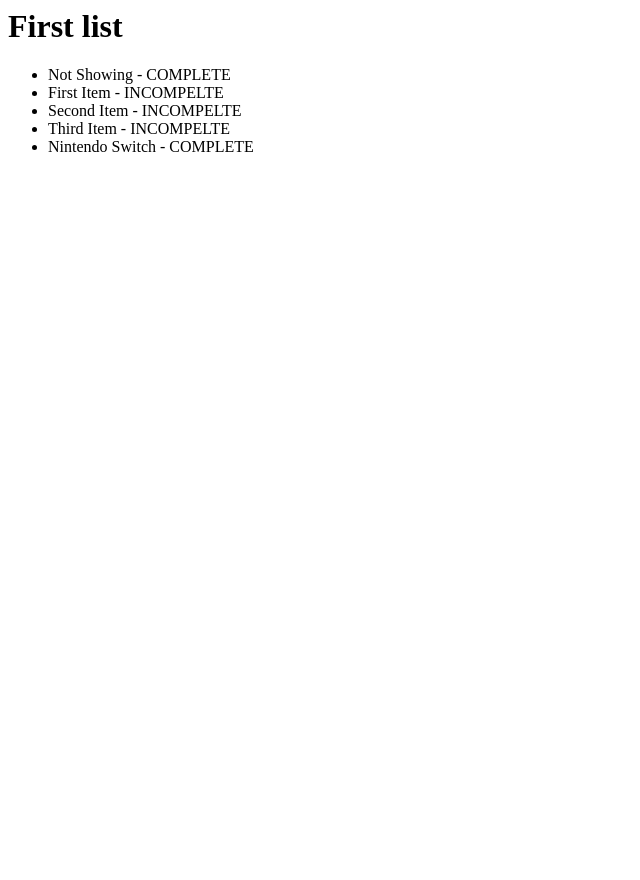
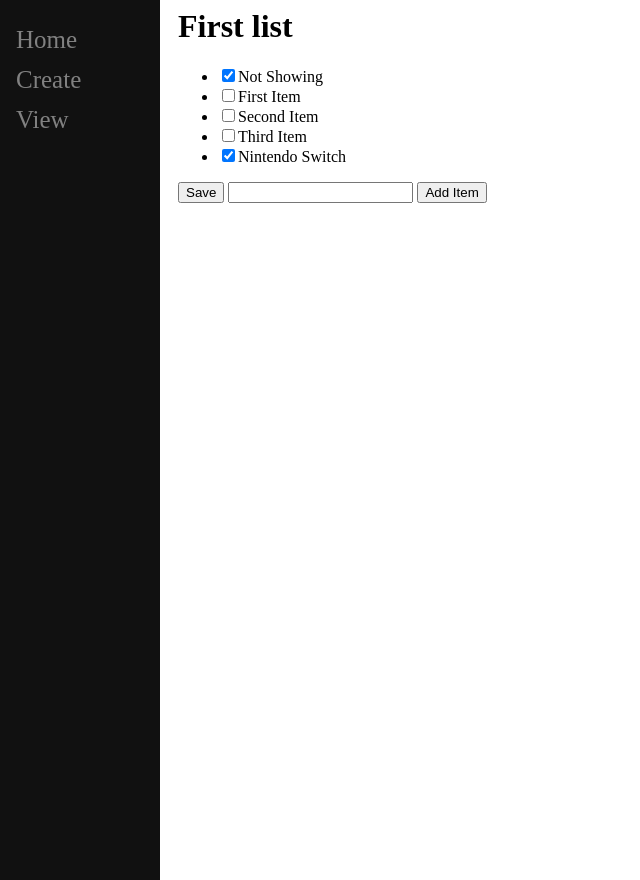
Before and after one commit to gabbypinto/web-scraping, a Django app: page /2 in a window 1280 px wide. Shown: the whole page, without its empty margins (0-640 px from the left). Run offline with Django 3.2, Linux system fonts and the light colour scheme; data comes from the database, SQL or seed files in the repository; both versions use the stored data as it was after the commit.

Commit message:
basic done

```diff
--- a/webscrape/scrape/templates/scrape/base.html
+++ b/webscrape/scrape/templates/scrape/base.html
@@ -1,13 +1,49 @@
 <html>
 <head>
+  <style type="text/css">
+    .sidenav{
+      height:100%;
+      width:160px;
+      position:fixed;
+      z-index:1;
+      top:0;
+      left:0;
+      background-color:#111;
+      overflow-x: :hidden;
+      padding-top: 20px;
+    }
 
+    .sidenav a {
+      padding:6px 8px 6px 16px;
+      text-decoration: none;
+      font-size: 25px;
+      color: #818181;
+      display:block;
+    }
+
+    .sidenav a:hover{
+      color:#f1f1f1;
+    }
+
+    .main{
+      margin-left:160px;
+      padding: 0px 10px;
+    }
+
+  </style>
   <title>{% block title %}Scrape n Save{% endblock %}</title>
 </head>
 
 <body>
-  <div id = "content", name="content">
-    {% block content %}
-    {% endblock %}
+  <div class = "sidenav">
+    <a href="/home">Home</a>
+    <a href="/create">Create</a>
+    <a href="/2">View</a>
+  </div>
+
+  <div id = "content", name="content", class = "main">
+      {% block content %}
+      {% endblock %}
   </div>
 </body>
 </html>
--- a/webscrape/scrape/templates/scrape/list.html
+++ b/webscrape/scrape/templates/scrape/list.html
@@ -3,13 +3,19 @@
 
 {% block content %}
   <h1>{{ls.name}}</h1>
+  <form method="post" action="#">
+    {% csrf_token %}
     <ul>
       {% for item in ls.item_set.all %}
         {% if item.complete == True %}
-          <li>{{item.text}} - COMPLETE</li>
+            <li><input type = "checkbox", value="clicked", name="c{{item.id}}" checked>{{item.text}}</li>
         {% else %}
-          <li>{{item.text}} - INCOMPELTE</li>
+            <li><input type = "checkbox", value="clicked", name="c{{item.id}}">{{item.text}}</li>
         {% endif%}
       {% endfor %}
     </ul>
+    <button type = "submit", name="save", value="save">Save</button>
+    <input type = "text", name="new">
+    <button type = "submit", name="newItem", value="newItem">Add Item</button>
+  </form>
 {% endblock %}
--- a/webscrape/scrape/urls.py
+++ b/webscrape/scrape/urls.py
@@ -5,6 +5,6 @@ from . import views
 #different views we have in this file
 urlpatterns = [
     path("<int:id>", views.index, name='index'),
-    path("",views.home, name="home"), #home page
+    path("home/",views.home, name="home"), #home page
     path("create/",views.create,name="create"),
 ]
--- a/webscrape/scrape/views.py
+++ b/webscrape/scrape/views.py
@@ -7,8 +7,25 @@ from .models import ShoppingList, Item
 from .forms import CreateNewList
 
 def index(request, id):
-    ls = ShoppingList.objects.get(id=id)
-    #the id starts at 2, 1 doesn't work
+    ls = ShoppingList.objects.get(id=id) #the id starts at 2, 1 doesn't work
+
+    #{"save": ["save"], "c1":["clicked"]}
+    #dict = name, value
+    if request.method == "POST":
+        print(request.POST)
+        if request.POST.get("save"): #save == name of the button
+            for item in ls.item_set.all():
+                if request.POST.get("c" + str(item.id)) == "clicked":
+                    item.complete = True
+                else:
+                    item.complete = False
+                item.save()
+        elif request.POST.get("newItem"):
+            txt = request.POST.get("new")
+            if len(txt) > 2:
+                ls.item_set.create(text = txt, complete=False)
+            else:
+                print("invalid")
     return render(request, "scrape/list.html",{"ls":ls})
 
 def home(request):
```
Also changed, not shown: webscrape/db.sqlite3. Lines whose indentation alone changed are shown as unchanged.
